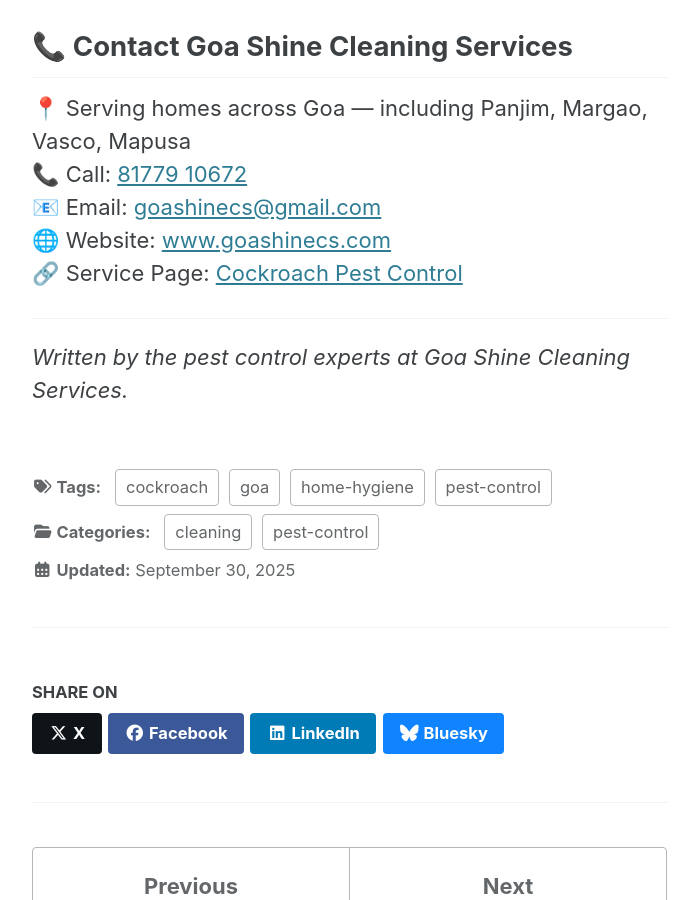
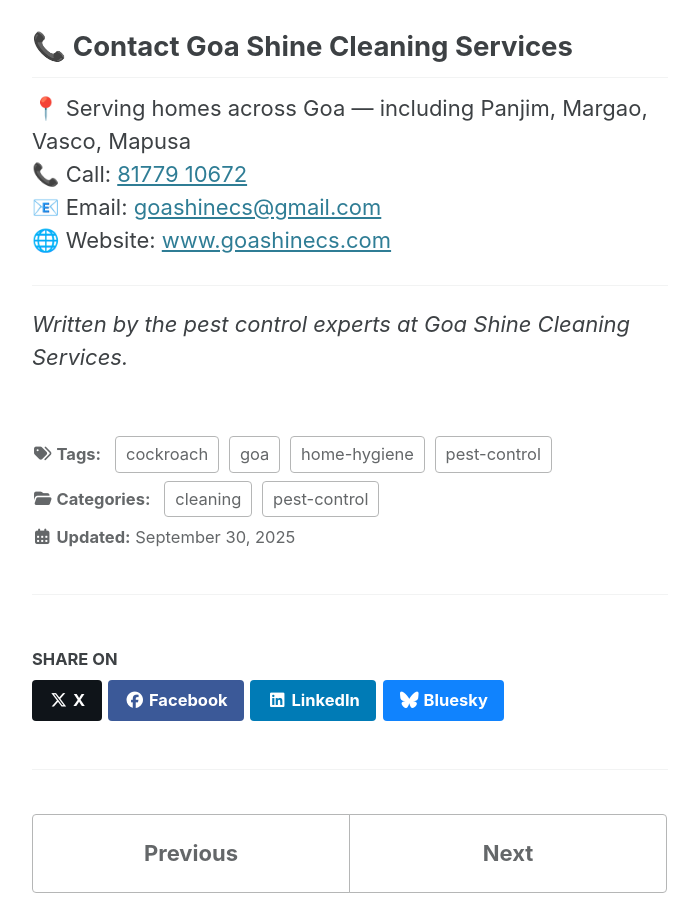
Before and after one commit to goashinecs/goashinecs, a Jekyll site: the page built from _posts/2025-09-30-prevent-cockroach-infestation-tips.md, in a window 1280 px wide and 900 px high, scrolled down 3861 px. Shown: the whole window, without its empty margins (290-989 px from the left). Built offline with Jekyll 4.4.1, drawn with Linux system fonts in a browser that asks for light colours; cached includes are drawn as plain includes.

Commit message:
Update 2025-09-30-prevent-cockroach-infestation-tips.md

```diff
--- a/_posts/2025-09-30-prevent-cockroach-infestation-tips.md
+++ b/_posts/2025-09-30-prevent-cockroach-infestation-tips.md
@@ -103,7 +103,6 @@ If you:
 📞 Call: [81779 10672](tel:+918177910672)
 📧 Email: [goashinecs@gmail.com](mailto:goashinecs@gmail.com)
 🌐 Website: [www.goashinecs.com](https://www.goashinecs.com)
-🔗 Service Page: [Cockroach Pest Control](https://www.goashinecs.com/cockroach-control-goa.html)
 
 ---
 
```
